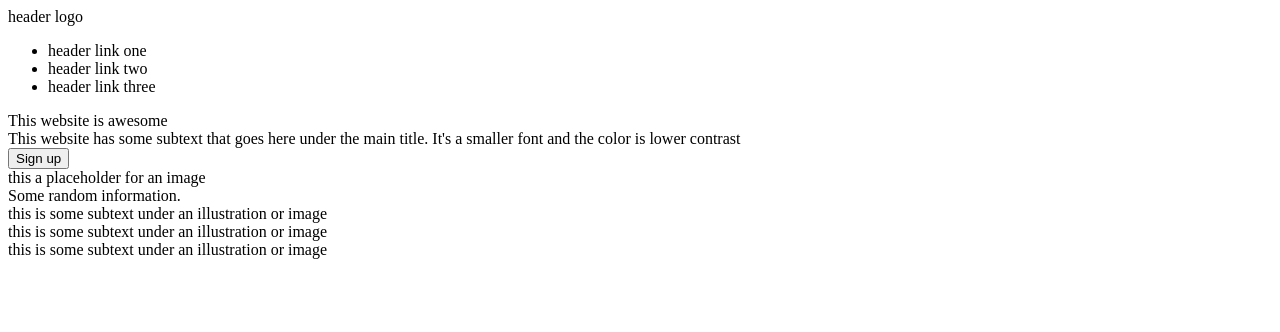
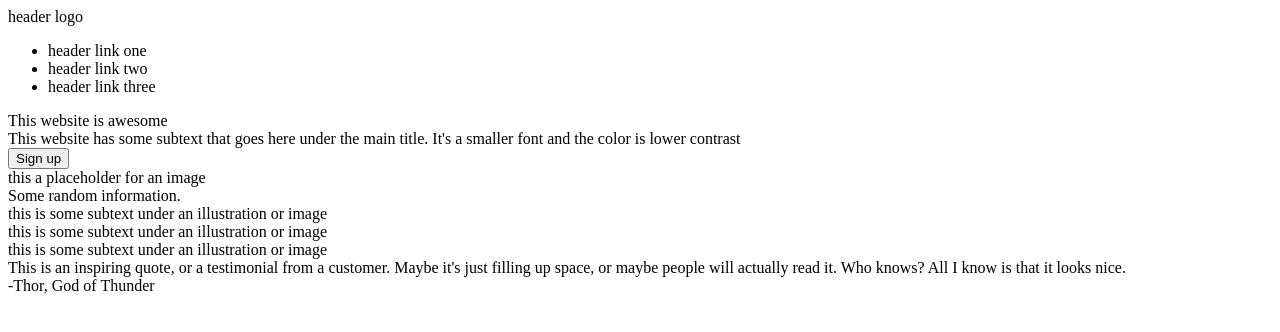
Before and after one commit to Phlegmoxxed/landingpage, a plain HTML site: page index.html in a window 1280 px wide. Drawn offline with Linux system fonts and the light colour scheme.

Commit message:
add testimonal

```diff
--- a/index.html
+++ b/index.html
@@ -24,5 +24,9 @@
         <div class="grid">this is some subtext under an illustration or image</div>
         <div class="grid">this is some subtext under an illustration or image</div>
     </div>
+    <div class="testimonial-card">
+        <div class="testimonal-quote">This is an inspiring quote, or a testimonial from a customer. Maybe it's just filling up space, or maybe people will actually read it. Who knows? All I know is that it looks nice.</div>
+        <div class="testimonal-author">-Thor, God of Thunder</div>
+    </div>
 </body>
 </html>
```
